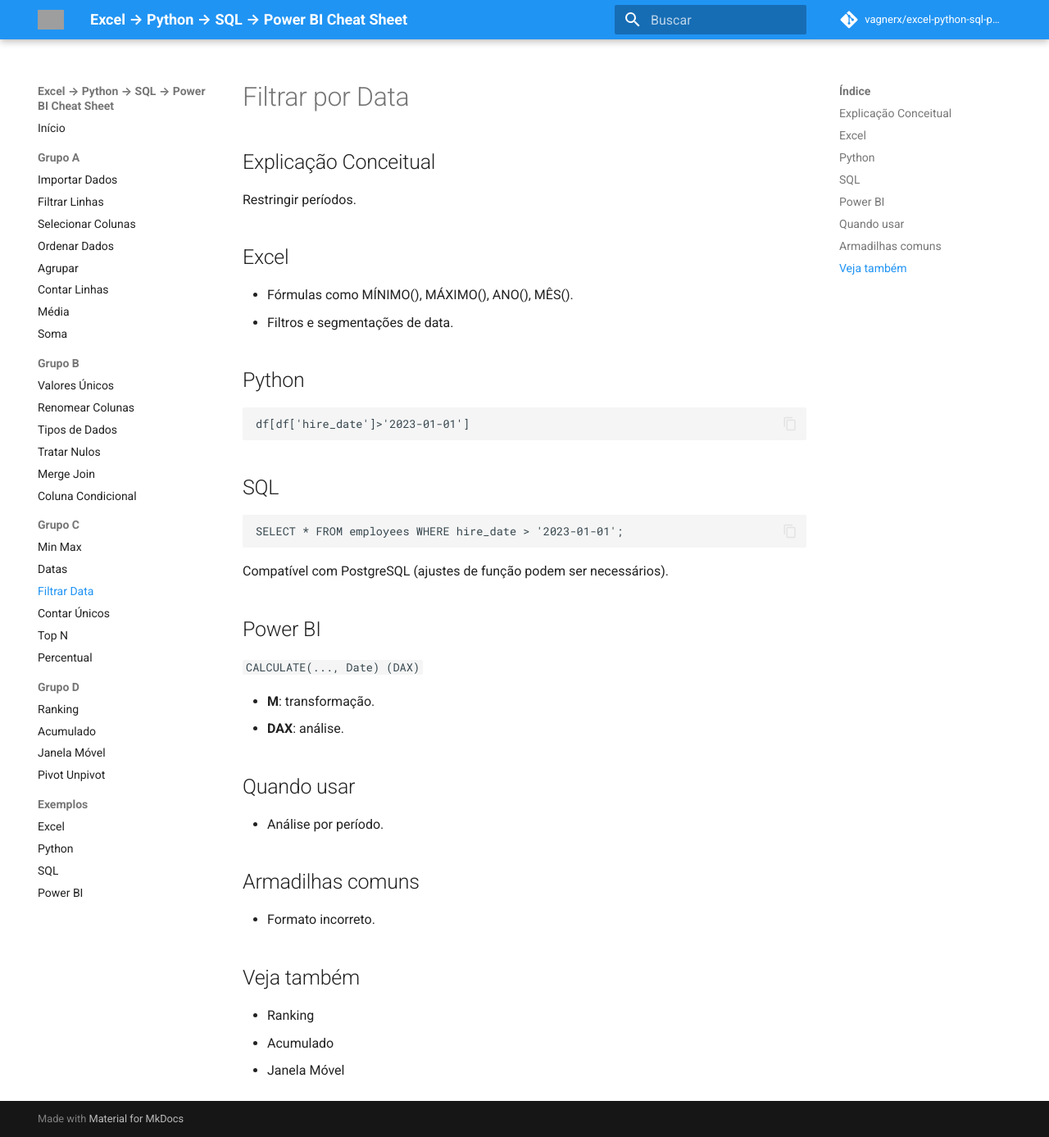
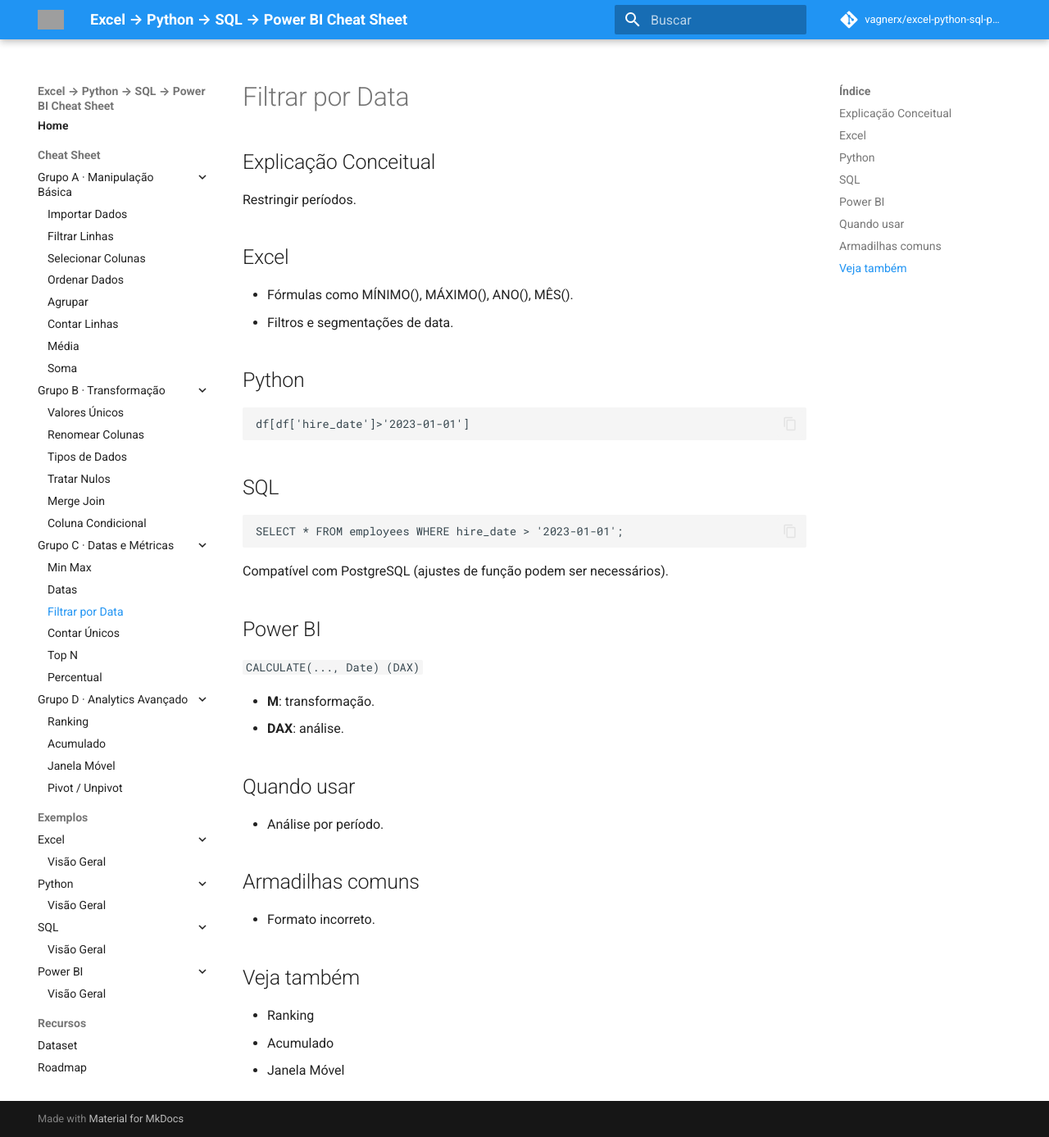
Before and after one commit to vagnerx/excel-python-sql-powerbi-cheatsheet, an MkDocs documentation site: the page built from docs/17-filtrar-por-data.md, in a window 1280 px wide and 1387 px high. Shown: the whole window at 82% size. Built offline with MkDocs 1.6.1 and Material for MkDocs 9.7.7, drawn with Linux system fonts in a browser that asks for light colours; comment, search, counter and statistics services are not loaded; grey boxes are pictures that could not be loaded.

```diff
--- a/mkdocs.yml
+++ b/mkdocs.yml
@@ -19,55 +19,65 @@ theme:
       accent: amber
 
   features:
-    - navigation.instant
     - navigation.sections
     - navigation.expand
+    - navigation.indexes
     - navigation.top
+    - toc.follow
+    - content.code.copy
     - search.suggest
     - search.highlight
-    - content.code.copy
-    - toc.follow
 
 plugins:
   - search
 
 nav:
-  - Início: index.md
+  - Home:
+      - Início: index.md
 
-  - Grupo A:
-      - Importar Dados: 01-importar-dados.md
-      - Filtrar Linhas: 02-filtrar-linhas.md
-      - Selecionar Colunas: 03-selecionar-colunas.md
-      - Ordenar Dados: 04-ordenar-dados.md
-      - Agrupar: 05-agrupar-agregar.md
-      - Contar Linhas: 06-contar-linhas.md
-      - Média: 07-media.md
-      - Soma: 08-soma.md
+  - Cheat Sheet:
+      - Grupo A · Manipulação Básica:
+          - Importar Dados: 01-importar-dados.md
+          - Filtrar Linhas: 02-filtrar-linhas.md
+          - Selecionar Colunas: 03-selecionar-colunas.md
+          - Ordenar Dados: 04-ordenar-dados.md
+          - Agrupar: 05-agrupar-agregar.md
+          - Contar Linhas: 06-contar-linhas.md
+          - Média: 07-media.md
+          - Soma: 08-soma.md
 
-  - Grupo B:
-      - Valores Únicos: 09-obter-valores-unicos.md
-      - Renomear Colunas: 10-renomear-colunas.md
-      - Tipos de Dados: 11-tipos-de-dados.md
-      - Tratar Nulos: 12-tratar-nulos.md
-      - Merge Join: 13-merge-join.md
-      - Coluna Condicional: 14-coluna-condicional.md
+      - Grupo B · Transformação:
+          - Valores Únicos: 09-obter-valores-unicos.md
+          - Renomear Colunas: 10-renomear-colunas.md
+          - Tipos de Dados: 11-tipos-de-dados.md
+          - Tratar Nulos: 12-tratar-nulos.md
+          - Merge Join: 13-merge-join.md
+          - Coluna Condicional: 14-coluna-condicional.md
 
-  - Grupo C:
-      - Min Max: 15-min-max.md
-      - Datas: 16-extracao-datas.md
-      - Filtrar Data: 17-filtrar-por-data.md
-      - Contar Únicos: 18-contar-unicos.md
-      - Top N: 19-top-n.md
-      - Percentual: 20-percentual.md
+      - Grupo C · Datas e Métricas:
+          - Min Max: 15-min-max.md
+          - Datas: 16-extracao-datas.md
+          - Filtrar por Data: 17-filtrar-por-data.md
+          - Contar Únicos: 18-contar-unicos.md
+          - Top N: 19-top-n.md
+          - Percentual: 20-percentual.md
 
-  - Grupo D:
-      - Ranking: 21-ranking.md
-      - Acumulado: 22-acumulado.md
-      - Janela Móvel: 23-janela-movel.md
-      - Pivot Unpivot: 24-pivot-unpivot.md
+      - Grupo D · Analytics Avançado:
+          - Ranking: 21-ranking.md
+          - Acumulado: 22-acumulado.md
+          - Janela Móvel: 23-janela-movel.md
+          - Pivot / Unpivot: 24-pivot-unpivot.md
 
   - Exemplos:
-      - Excel: examples/excel/README.md
-      - Python: examples/python/README.md
-      - SQL: examples/sql/README.md
-      - Power BI: examples/powerbi/README.md
+      - Excel:
+          - Visão Geral: examples/excel/README.md
+      - Python:
+          - Visão Geral: examples/python/README.md
+      - SQL:
+          - Visão Geral: examples/sql/README.md
+      - Power BI:
+          - Visão Geral: examples/powerbi/README.md
+
+  - Recursos:
+      - Dataset: datasets/employees.md
+      - Roadmap: roadmap.md
```
Also changed, not shown: docs/index.md (+1 -1 lines), docs/assets/github_qrcode.png (renamed from images/github_qrcode.png).
